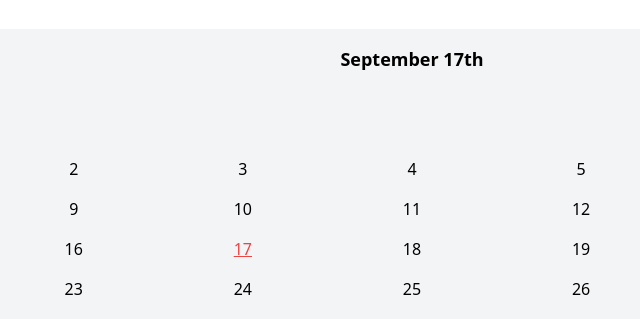
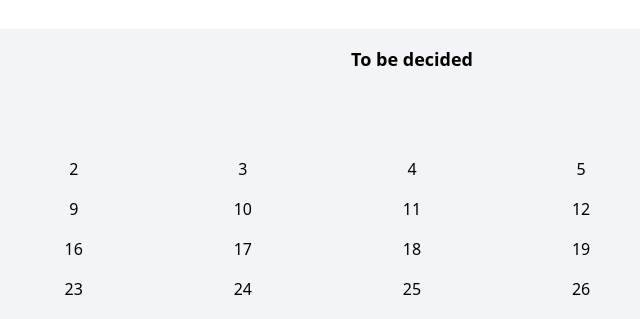
Before and after one commit to jadenelopez/DungeonDork, a website: page src/index.html in a window 1280 px wide. Shown: the part 977-1296 px from the top of the page, 228-868 px from the left. Drawn offline with nearby package versions, Linux system fonts and the light colour scheme.

Commit message:
fixed calender

```diff
--- a/src/index.html
+++ b/src/index.html
@@ -54,7 +54,7 @@
             <!-- Calender section -->
             <div class="bg-gray-100">
                 <div class="container mx-auto mt-8 p-4 bg-gray-100">
-                    <p class="flex justify-center mb-6 text-lg font-semibold">September 17th</p>
+                    <p class="flex justify-center mb-6 text-lg font-semibold">To be decided</p>
                     <h1 class="text-3xl font-semibold mb-4">Calender</h1>
                     <table class="table-auto w-full">
                         <!-- <thead>
@@ -90,7 +90,7 @@
                             <tr>
                                 <td class="text-center py-2">15</td>
                                 <td class="text-center py-2">16</td>
-                                <td class="text-center py-2 text-red-500 underline">17</td>
+                                <td class="text-center py-2">17</td>
                                 <td class="text-center py-2">18</td>
                                 <td class="text-center py-2">19</td>
                                 <td class="text-center py-2">20</td>
```
